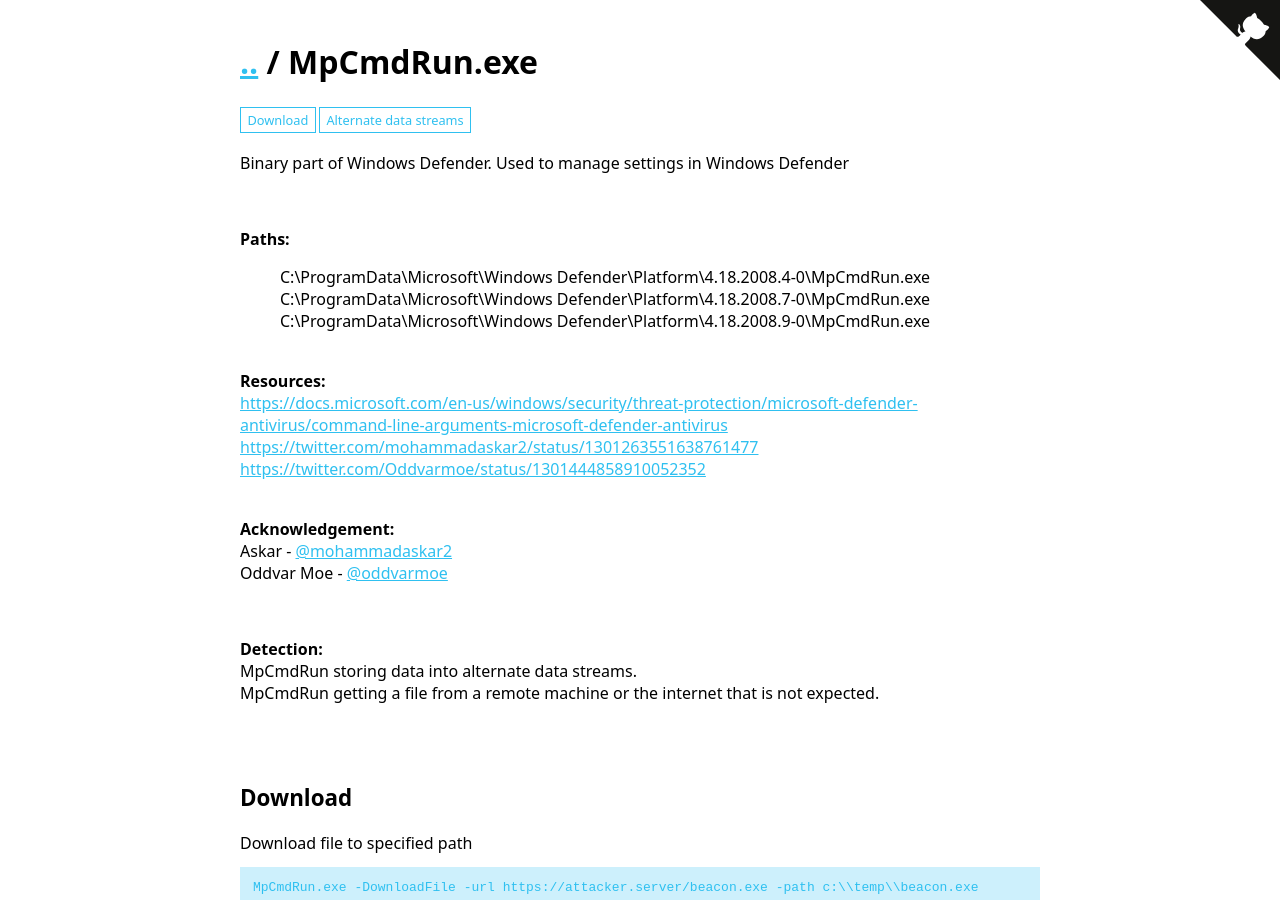
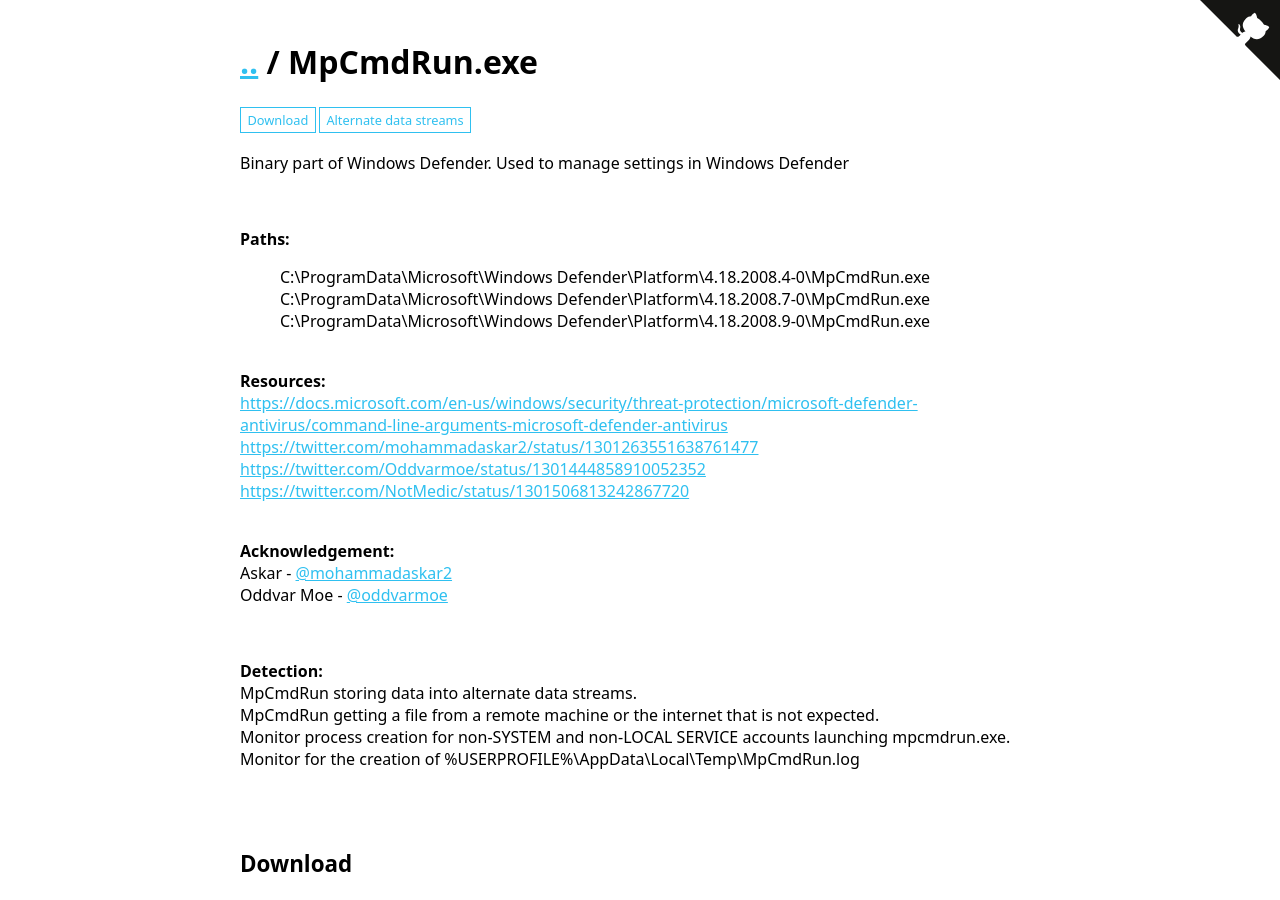
Before and after one commit to LOLBAS-Project/LOLBAS-Project.github.io, a Jekyll site: the page built from _lolbas/Binaries/MpCmdRun.md, in a window 1280 px wide and 900 px high. Built offline with Jekyll 4.4.1, drawn with Linux system fonts in a browser that asks for light colours.

Commit message:
Added detection details on mpcmdrun

```diff
--- a/_lolbas/Binaries/MpCmdRun.md
+++ b/_lolbas/Binaries/MpCmdRun.md
@@ -29,10 +29,13 @@
 Detection:
   - IOC: MpCmdRun storing data into alternate data streams.
   - IOC: MpCmdRun getting a file from a remote machine or the internet that is not expected.
+  - IOC: Monitor process creation for non-SYSTEM and non-LOCAL SERVICE accounts launching mpcmdrun.exe.
+  - IOC: Monitor for the creation of %USERPROFILE%\AppData\Local\Temp\MpCmdRun.log
 Resources:
   - Link: https://docs.microsoft.com/en-us/windows/security/threat-protection/microsoft-defender-antivirus/command-line-arguments-microsoft-defender-antivirus
   - Link: https://twitter.com/mohammadaskar2/status/1301263551638761477
   - Link: https://twitter.com/Oddvarmoe/status/1301444858910052352
+  - Link: https://twitter.com/NotMedic/status/1301506813242867720
 Acknowledgement:
   - Person: Askar
     Handle: '@mohammadaskar2'
```
